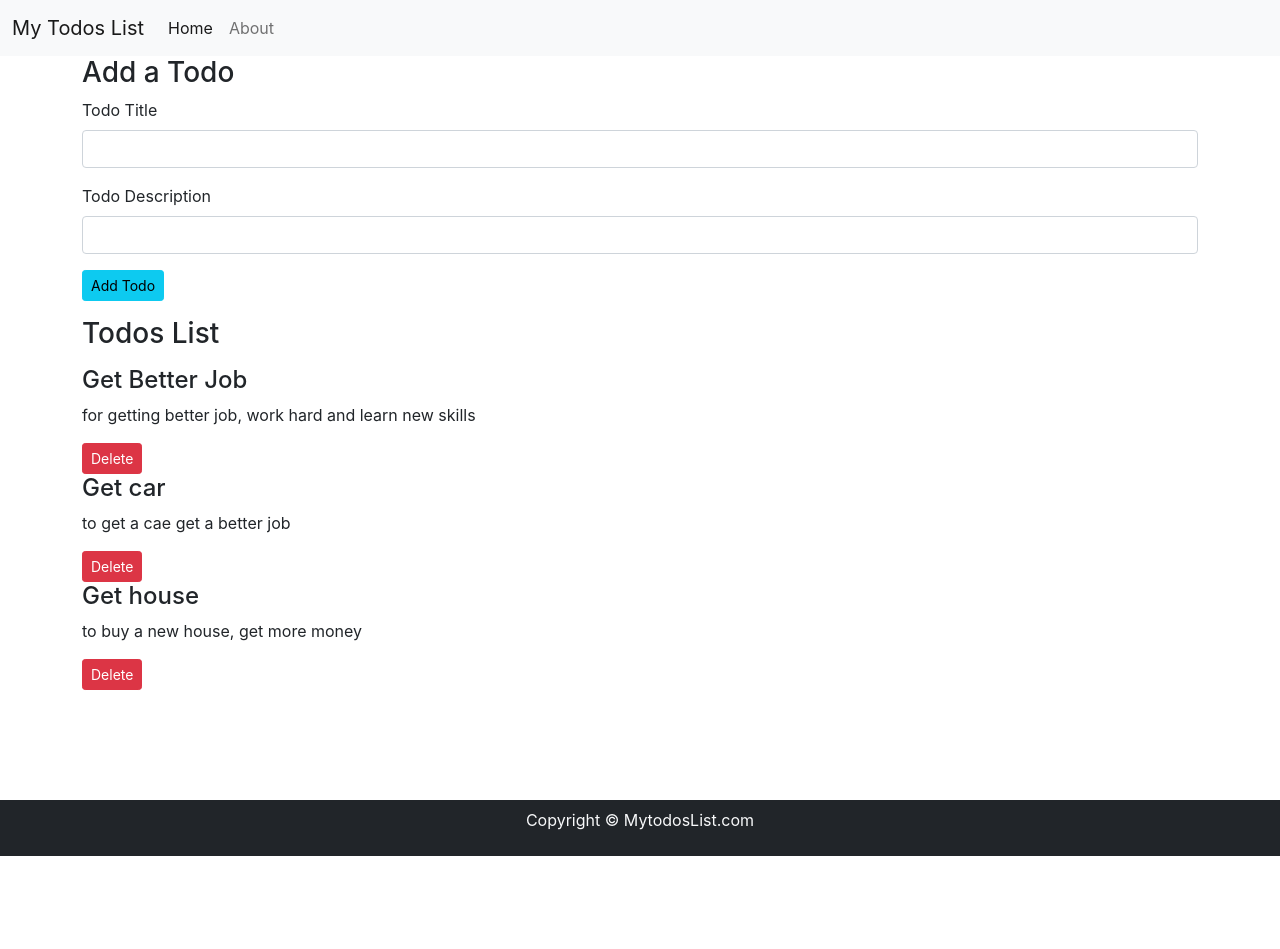
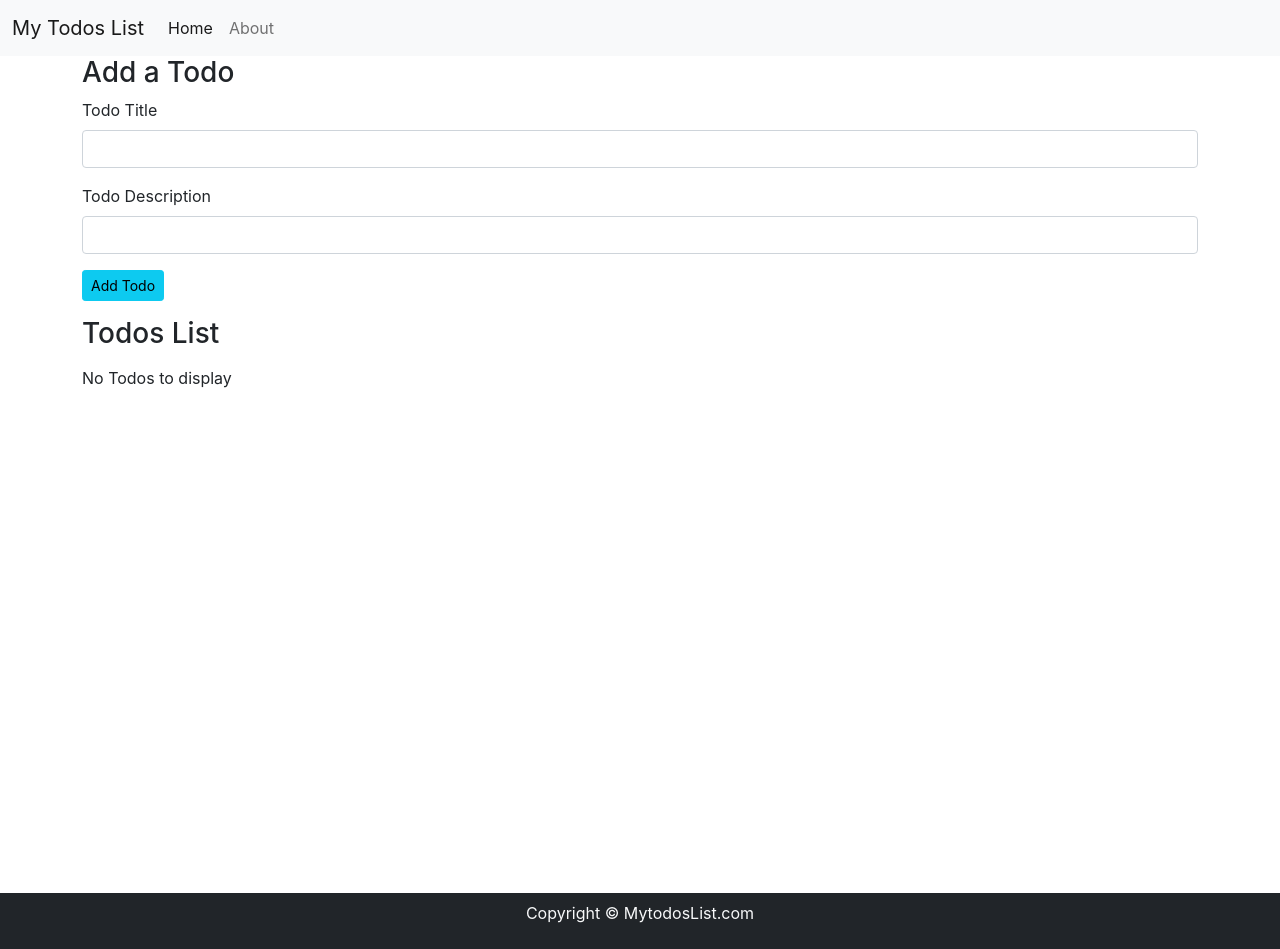
Before and after one commit to Balak282622/todos-app, a React (Create React App) app: page / in a window 1280 px wide. Before the commit the page ends 856 px from the top, so only its background shows below. Built offline with nearby package versions, Linux system fonts and the light colour scheme.

Commit message:
Adding and deleting of items done with  hooks. some more logic for adding and deleting items

```diff
--- a/src/App.js
+++ b/src/App.js
@@ -1,42 +1,52 @@
-
-import './App.css';
-import { Footer } from './Components/Footer';
-import { Header } from './Components/Header';
-import { Todos } from './Components/Todos';
-import React, { useState } from 'react'
-import { AddTodo } from './Components/AddTodo';
-
+import "./App.css";
+import { Footer } from "./Components/Footer";
+import { Header } from "./Components/Header";
+import { Todos } from "./Components/Todos";
+import React, { useState, useEffect } from "react";
+import { AddTodo } from "./Components/AddTodo";
 
 function App() {
-const handleDelete = (todo)=> {
-  console.log('delete',todo)
-  setTodos(todos.filter((e)=>{
-    return e!==todo
-  }))
-}
-const [todos, setTodos] = useState( [
-    {
-      sno: 1,
-      title: "Get Better Job",
-      description: "for getting better job, work hard and learn new skills"
-    },
-    {
-      sno: 2,
-      title: "Get car",
-      description: "to get a cae get a better job"
-    },
-    {
-      sno: 3,
-      title: "Get house",
-      description: "to buy a new house, get more money"
-    }
-  ])
+  let initTodo;
+  if (localStorage.getItem("todos") === null) {
+    initTodo = [];
+  } else {
+    initTodo = JSON.parse(localStorage.getItem("todos"));
+  }
+  const handleDelete = (todo) => {
+    console.log("delete", todo);
+
+    setTodos(
+      todos.filter((e) => {
+        return e !== todo;
+      })
+    );
+    localStorage.setItem("todos", JSON.stringify(todos));
+  };
+
+  const addTodo = (title, description) => {
+    console.log("I am adding this todo", title, description);
+    let sno;
+    todos.length === 0 ? (sno = 0) : (sno = todos[todos.length - 1].sno + 1);
+    const myTodo = {
+      sno: sno,
+      title: title,
+      description: description,
+    };
+
+    setTodos([...todos, myTodo]);
+    console.log(myTodo);
+  };
+
+  const [todos, setTodos] = useState(initTodo);
+  useEffect(() => {
+    localStorage.setItem("todos", JSON.stringify(todos));
+  }, [todos]);
   return (
     <>
-    <Header title="My Todos List" searchBar={false}/>
-    <AddTodo/>
-    <Todos todos={todos} handleDelete={handleDelete}/>
-    <Footer/>
+      <Header title="My Todos List" searchBar={false} />
+      <AddTodo addTodo={addTodo} />
+      <Todos todos={todos} handleDelete={handleDelete} />
+      <Footer />
     </>
   );
 }
--- a/src/Components/AddTodo.js
+++ b/src/Components/AddTodo.js
@@ -1,17 +1,33 @@
 import React from 'react'
+import { useState } from 'react';
 
-export const AddTodo = () => {
+export const AddTodo = ({addTodo}) => {
+    const [title, setTitle] = useState("");
+    const [description, setDescription] = useState("");
+
+    const submit = (e) => {
+        e.preventDefault();
+        if(!title || !description) {
+            alert("title or description cannot be blank")
+        }
+        else{
+            addTodo(title,description)
+            setTitle("")
+            setDescription("")
+        }
+    }
+
     return (
         <div className="container mxy-3">
             <h3>Add a Todo</h3>
-            <form>
+            <form onSubmit={submit}>
                 <div className="mb-3">
-                    <label for="title" className="form-label">Todo Title</label>
-                    <input type="text" className="form-control" id="title" aria-describedby="emailHelp"/>
+                    <label htmlFor="title" className="form-label">Todo Title</label>
+                    <input type="text" value={title} onChange={(e)=>{setTitle(e.target.value)}} className="form-control" id="title" aria-describedby="emailHelp" />
                 </div>
                 <div className="mb-3">
-                    <label for="description" className="form-label">Todo Description</label>
-                    <input type="password" className="form-control" id="description"/>
+                    <label htmlFor="description" className="form-label">Todo Description</label>
+                    <input type="text" value={description} onChange={(e)=>{setDescription(e.target.value)}} className="form-control" id="description" />
                 </div>
                 <button type="submit" className="btn btn-sm btn-info">Add Todo</button>
             </form>
--- a/src/Components/Footer.js
+++ b/src/Components/Footer.js
@@ -1,13 +1,9 @@
 import React from 'react'
 
 export const Footer = () => {
-    let footerStyle = {
-        position: "absolute",
-        top: "100vh",
-        width: "100%"
-    }
+
     return (
-        <footer className="bg-dark text-light py-2" style={footerStyle}>
+        <footer className="bg-dark text-light py-2">
             <p className="text-center">
             Copyright &copy; MytodosList.com
             </p>
--- a/src/Components/Todos.js
+++ b/src/Components/Todos.js
@@ -2,14 +2,20 @@
 import { Todo } from './Todo'
 
 export const Todos = (props) => {
+    let myStyle = {
+        minHeight:"70vh"
+    }
     return (
-       <>
-        <div className="container">
+
+        <div className="container my-3" style={myStyle}>
             <h3 className="my-3">Todos List</h3>
             {props.todos.length===0 ?"No Todos to display" : props.todos.map((todo) =>{
-                return <Todo todo={todo} key={todo.sno} handleDelete={props.handleDelete}/>
+                console.log(todo.sno);
+                return (
+                <Todo todo={todo} key={todo.sno} handleDelete={props.handleDelete}/>
+                )
             })}
         </div>
-       </>
+
     )
 }
```
